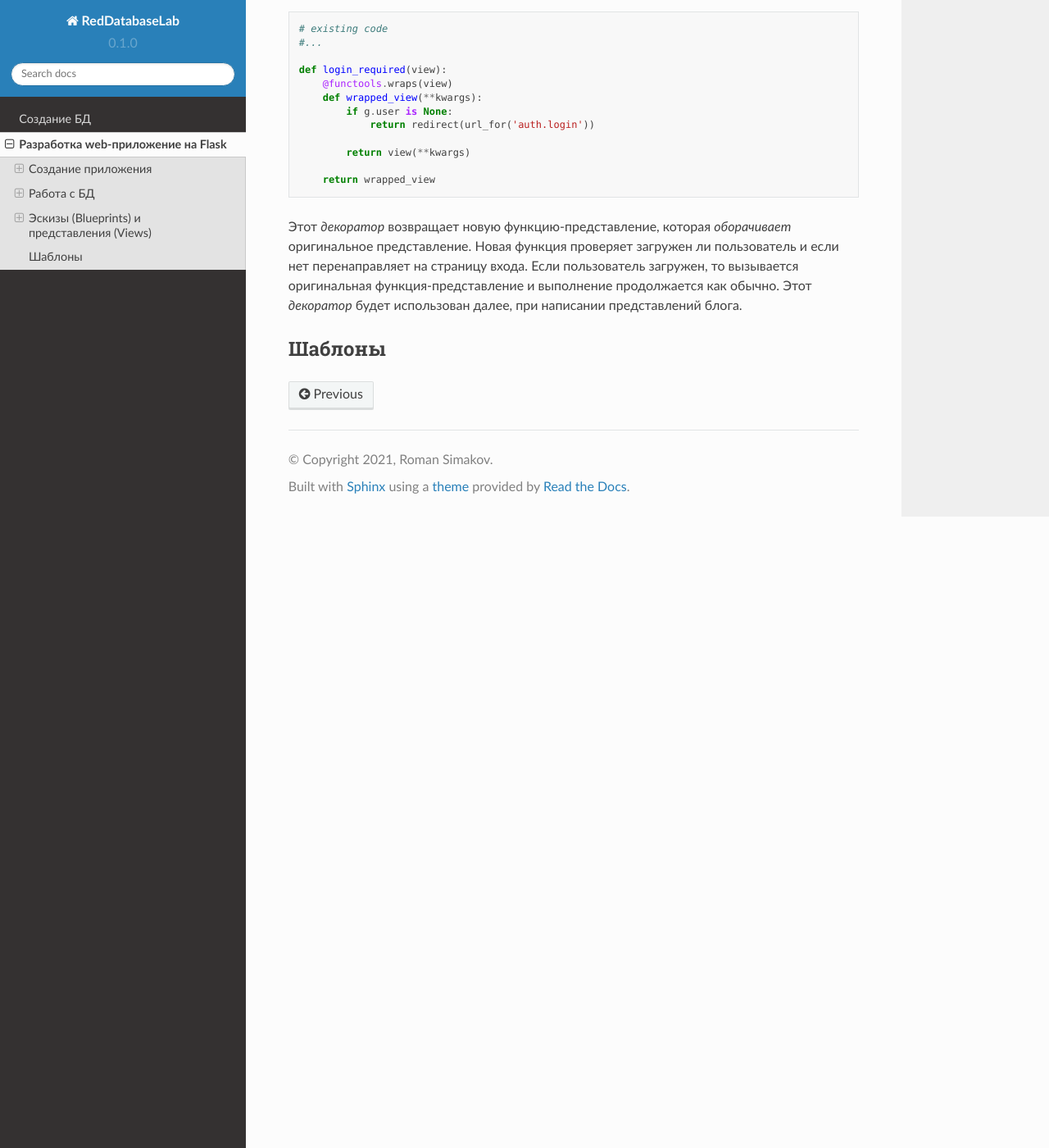
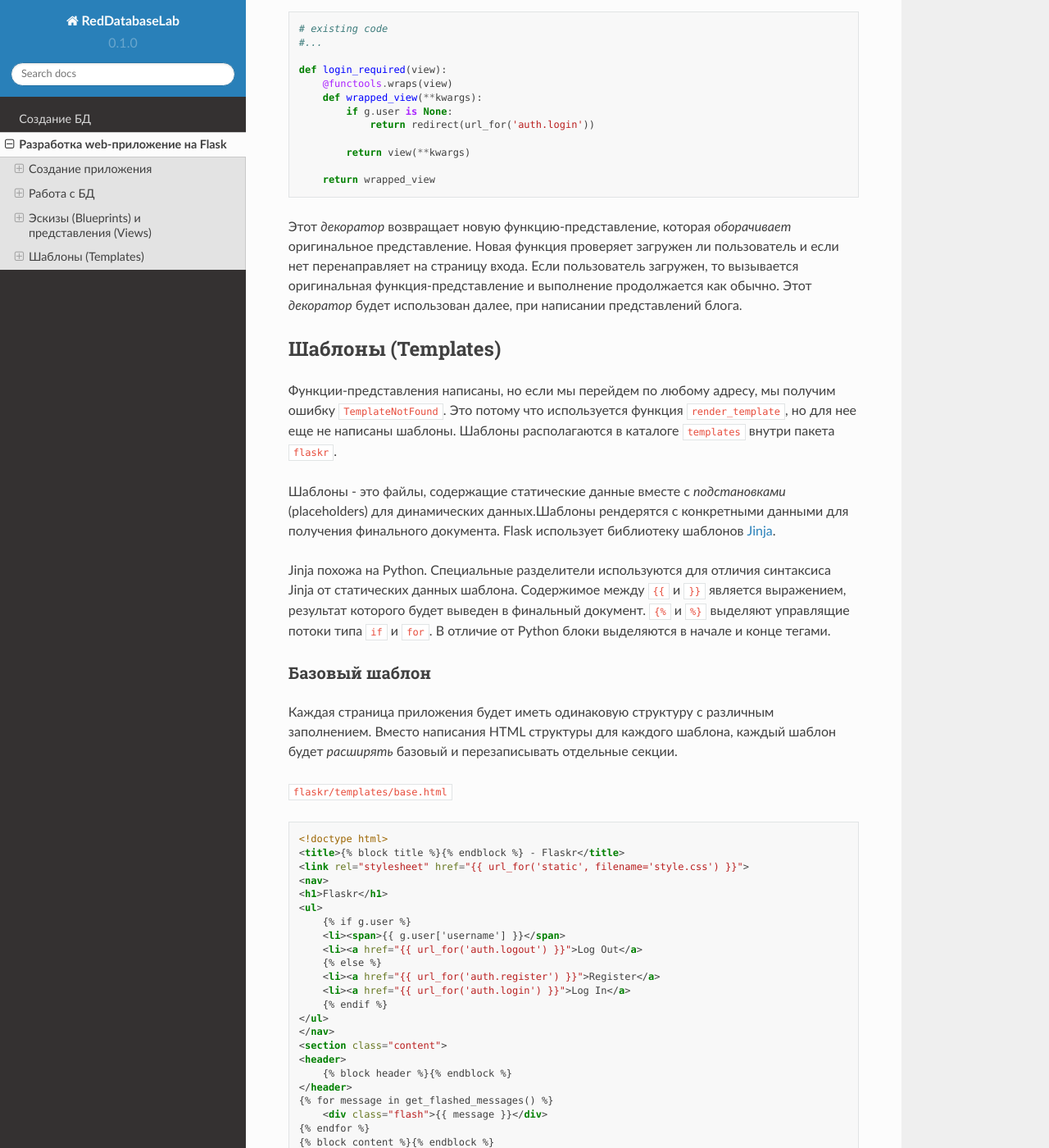
Before and after one commit to romansimakov/RedDatabaseLab, a Sphinx documentation site: the page built from docs/flaskr.rst, in a window 1280 px wide and 1400 px high, scrolled down 13585 px. Shown: the whole window at 82% size. Built offline with Sphinx 7.4.7 and the Read the Docs theme 2.0.0, drawn with Linux system fonts in a browser that asks for light colours; some of the changed text lies outside the part shown.

Commit message:
Add base template

```diff
--- a/docs/flaskr.rst
+++ b/docs/flaskr.rst
@@ -1,5 +1,6 @@
 .. _Flask: https://flask.palletsprojects.com/en/2.0.x/tutorial/
 .. _СУБД Ред База Данных: https://reddatabase.ru
+.. _Jinja: https://jinja.palletsprojects.com/en/3.0.x/templates/
 
 **********************************
 Разработка web-приложение на Flask
@@ -554,5 +555,62 @@ Flaskr будет иметь два эскиза. Один для аутенти
 
 Этот *декоратор* возвращает новую функцию-представление, которая *оборачивает* оригинальное представление. Новая функция проверяет загружен ли пользователь и если нет перенаправляет на страницу входа. Если пользователь загружен, то вызывается оригинальная функция-представление и выполнение продолжается как обычно. Этот *декоратор* будет использован далее, при написании представлений блога.
 
-Шаблоны
-=======
+Шаблоны (Templates)
+===================
+
+Функции-представления написаны, но если мы перейдем по любому адресу, мы получим ошибку ``TemplateNotFound``. Это потому что используется функция ``render_template``, но для нее еще не написаны шаблоны. Шаблоны располагаются в каталоге ``templates`` внутри пакета ``flaskr``.
+
+Шаблоны - это файлы, содержащие статические данные вместе с *подстановками* (placeholders) для динамических данных.Шаблоны рендерятся с конкретными данными для получения финального документа. Flask использует библиотеку шаблонов Jinja_.
+
+Jinja похожа на Python. Специальные разделители используются для отличия синтаксиса Jinja от статических данных шаблона. Содержимое между ``{{`` и ``}}`` является выражением, результат которого будет выведен в финальный документ. ``{%`` и ``%}`` выделяют управлящие потоки типа ``if`` и ``for``. В отличие от Python блоки выделяются в начале и конце тегами.
+
+Базовый шаблон
+--------------
+
+Каждая страница приложения будет иметь одинаковую структуру с различным заполнением. Вместо написания HTML структуры для каждого шаблона, каждый шаблон будет *расширять* базовый и перезаписывать отдельные секции.
+
+``flaskr/templates/base.html``
+
+.. code-block:: html
+
+    <!doctype html>
+    <title>{% block title %}{% endblock %} - Flaskr</title>
+    <link rel="stylesheet" href="{{ url_for('static', filename='style.css') }}">
+    <nav>
+    <h1>Flaskr</h1>
+    <ul>
+        {% if g.user %}
+        <li><span>{{ g.user['username'] }}</span>
+        <li><a href="{{ url_for('auth.logout') }}">Log Out</a>
+        {% else %}
+        <li><a href="{{ url_for('auth.register') }}">Register</a>
+        <li><a href="{{ url_for('auth.login') }}">Log In</a>
+        {% endif %}
+    </ul>
+    </nav>
+    <section class="content">
+    <header>
+        {% block header %}{% endblock %}
+    </header>
+    {% for message in get_flashed_messages() %}
+        <div class="flash">{{ message }}</div>
+    {% endfor %}
+    {% block content %}{% endblock %}
+    </section>
+
+``g`` автоматически доступна в шаблонах. В зависимости от ``g.user`` показываются либо имя пользователя и ссылка на выход, либо ссылка на регистрацию и ссылка на вход. ``url_for()`` тоже автоматически доступна и используется для генерации URL адресов на представления вместо ручного их написания.
+
+После заголовка страницы и перед основным содержимым шаблон в цикле проходит по всем сообщениям, возвращаемым ``get_flashed_messaged()``. Функция ``flask()`` использовалась в представлениям для показа сообщений об ошибках и этот код их показывает.
+
+Здесь определены 3 блока, которые будут переписаны другими шаблонами:
+
+1. ``{% block title %}`` будет изменять отображаемый в браузере заголовок вкладки.
+2. ``{% block header %}`` подобен ``title``, но будет изменять заголовок, отображаемый на странице.
+3. ``{% block content %}`` будет отображать содержимое каждой страницы, например форму входа или пост блога.
+
+Этот базовый шаблон размещается прямо в каталоге ``templates``. Для организованного хранения остальных, разместим их в каталогах по названиям экскизов.
+
+Регистрация
+-----------
+
+``flaskr/templates/auth/register.html``
```
